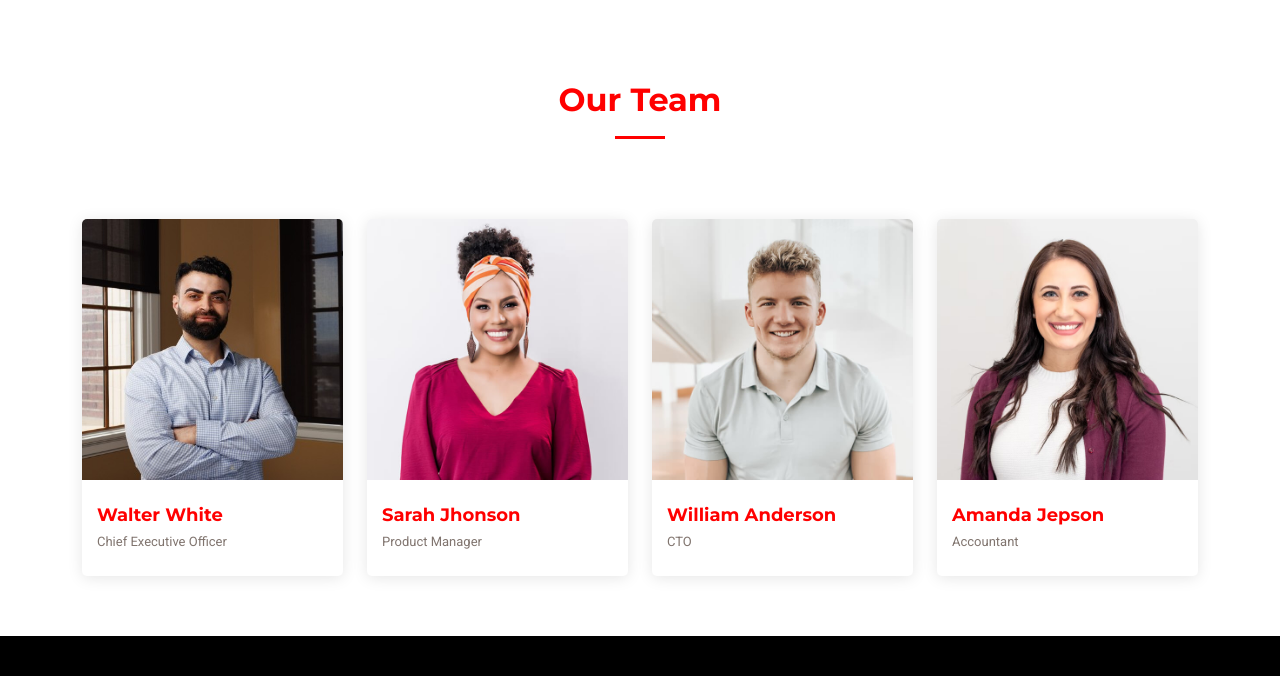
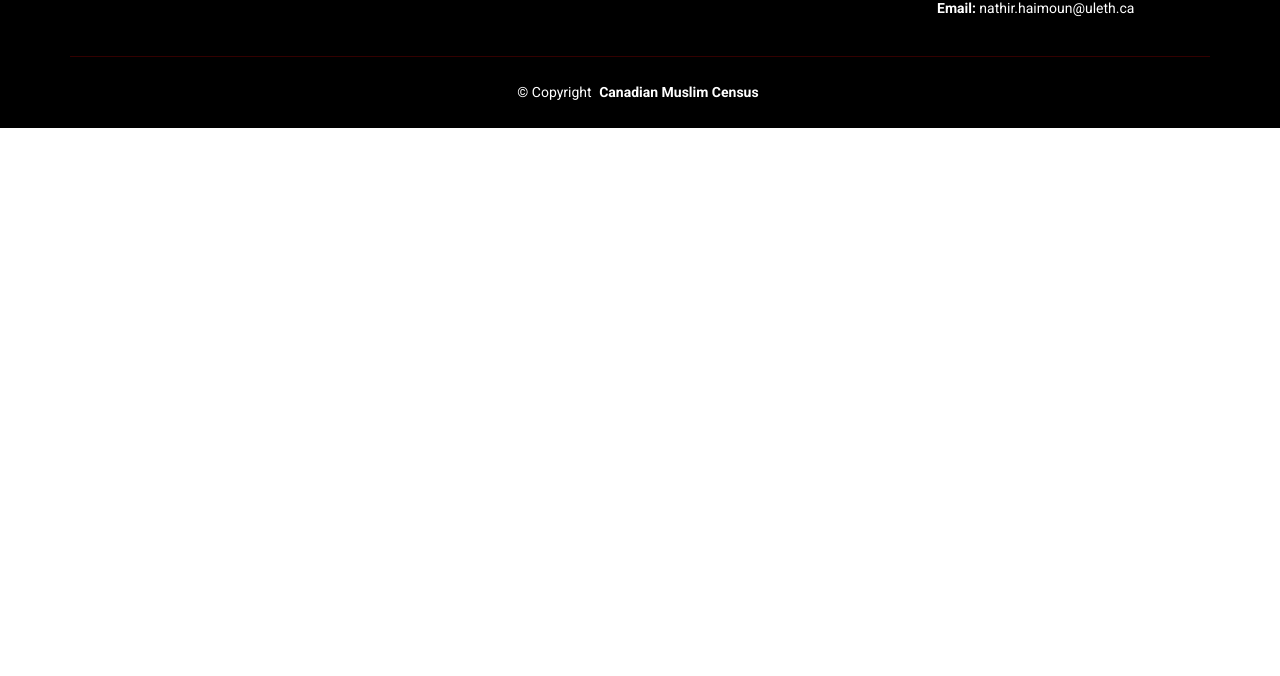
Before and after one commit to pypyguru/MC-Website, a plain HTML site: page about.html in a window 1280 px wide. Shown: the part 1064-1740 px from the top of the page. After the commit the page ends 1192 px from the top, so only its background shows below. Drawn offline with Linux system fonts and the light colour scheme.

Commit message:
Update about.html

```diff
--- a/about.html
+++ b/about.html
@@ -65,7 +65,6 @@
     </div><!-- End Page Title -->
 
     <!-- About Section -->
-    <section id="about" class="about section">
 
       <div class="container">
 
@@ -126,97 +125,6 @@
 
       </div>
 
-    </section><!-- /About Section -->
-
-    <!-- Team Section -->
-    <section id="team" class="team section">
-
-      <!-- Section Title -->
-      <div class="container section-title" data-aos="fade-up">
-        <h2>Our Team</h2>
-      </div><!-- End Section Title -->
-
-      <div class="container">
-
-        <div class="row gy-4">
-
-          <div class="col-lg-3 col-md-6 d-flex align-items-stretch" data-aos="fade-up" data-aos-delay="100">
-            <div class="team-member">
-              <div class="member-img">
-                <img src="assets/img/team/team-1.jpg" class="img-fluid" alt="">
-                <div class="social">
-                  <a href=""><i class="bi bi-twitter-x"></i></a>
-                  <a href=""><i class="bi bi-facebook"></i></a>
-                  <a href=""><i class="bi bi-instagram"></i></a>
-                  <a href=""><i class="bi bi-linkedin"></i></a>
-                </div>
-              </div>
-              <div class="member-info">
-                <h4>Walter White</h4>
-                <span>Chief Executive Officer</span>
-              </div>
-            </div>
-          </div><!-- End Team Member -->
-
-          <div class="col-lg-3 col-md-6 d-flex align-items-stretch" data-aos="fade-up" data-aos-delay="200">
-            <div class="team-member">
-              <div class="member-img">
-                <img src="assets/img/team/team-2.jpg" class="img-fluid" alt="">
-                <div class="social">
-                  <a href=""><i class="bi bi-twitter-x"></i></a>
-                  <a href=""><i class="bi bi-facebook"></i></a>
-                  <a href=""><i class="bi bi-instagram"></i></a>
-                  <a href=""><i class="bi bi-linkedin"></i></a>
-                </div>
-              </div>
-              <div class="member-info">
-                <h4>Sarah Jhonson</h4>
-                <span>Product Manager</span>
-              </div>
-            </div>
-          </div><!-- End Team Member -->
-
-          <div class="col-lg-3 col-md-6 d-flex align-items-stretch" data-aos="fade-up" data-aos-delay="300">
-            <div class="team-member">
-              <div class="member-img">
-                <img src="assets/img/team/team-3.jpg" class="img-fluid" alt="">
-                <div class="social">
-                  <a href=""><i class="bi bi-twitter-x"></i></a>
-                  <a href=""><i class="bi bi-facebook"></i></a>
-                  <a href=""><i class="bi bi-instagram"></i></a>
-                  <a href=""><i class="bi bi-linkedin"></i></a>
-                </div>
-              </div>
-              <div class="member-info">
-                <h4>William Anderson</h4>
-                <span>CTO</span>
-              </div>
-            </div>
-          </div><!-- End Team Member -->
-
-          <div class="col-lg-3 col-md-6 d-flex align-items-stretch" data-aos="fade-up" data-aos-delay="400">
-            <div class="team-member">
-              <div class="member-img">
-                <img src="assets/img/team/team-4.jpg" class="img-fluid" alt="">
-                <div class="social">
-                  <a href=""><i class="bi bi-twitter-x"></i></a>
-                  <a href=""><i class="bi bi-facebook"></i></a>
-                  <a href=""><i class="bi bi-instagram"></i></a>
-                  <a href=""><i class="bi bi-linkedin"></i></a>
-                </div>
-              </div>
-              <div class="member-info">
-                <h4>Amanda Jepson</h4>
-                <span>Accountant</span>
-              </div>
-            </div>
-          </div><!-- End Team Member -->
-
-        </div>
-
-      </div>
-
-    </section><!-- /Team Section -->
 
   </main>
 
@@ -256,8 +164,8 @@
             <p>355 Taralake Way NE</p>
             <p>Calgary, AB T31 1T2</p>
             <p>Canada</p>
-            <p class="mt-4"><strong>Phone:</strong> <span>+1 5589 55488 55</span></p>
-            <p><strong>Email:</strong> <span>info@example.com</span></p>
+            <p class="mt-4"><strong>Phone:</strong> <span>+1 613 777 4079</span></p>
+            <p><strong>Email:</strong> <span>nathir.haimoun@uleth.ca</span></p>
           </div>
 
         </div>
```
